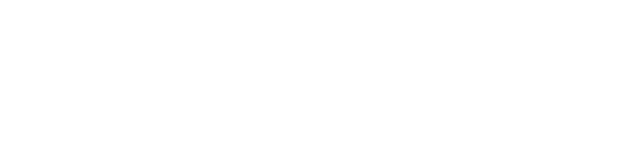
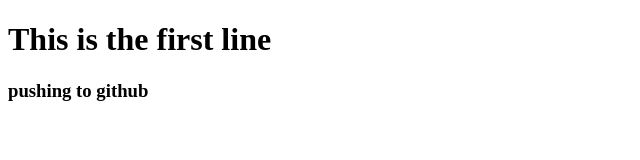
Before and after one commit to Shahir-Awlad/First-Website, a plain HTML site: page index.html in a window 1280 px wide. Shown: the whole page, without its empty margins (0-640 px from the left). Drawn offline with Linux system fonts and the light colour scheme.

Commit message:
Learning git

```diff
--- a/index.html
+++ b/index.html
@@ -7,6 +7,7 @@
     <title>My First Website</title>
 </head>
 <body>
-
+    <h1>This is the first line</h1>
+    <h3>pushing to github</h3>
 </body>
 </html>
```
